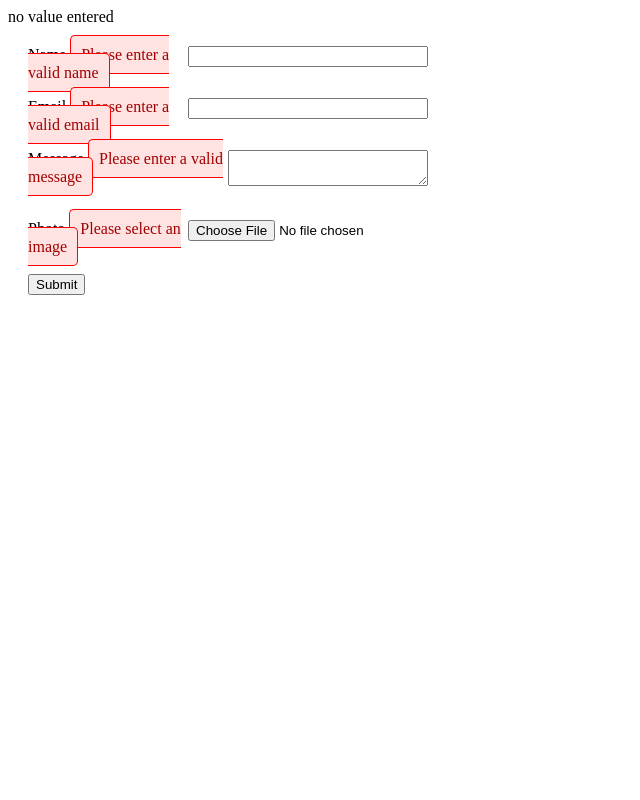
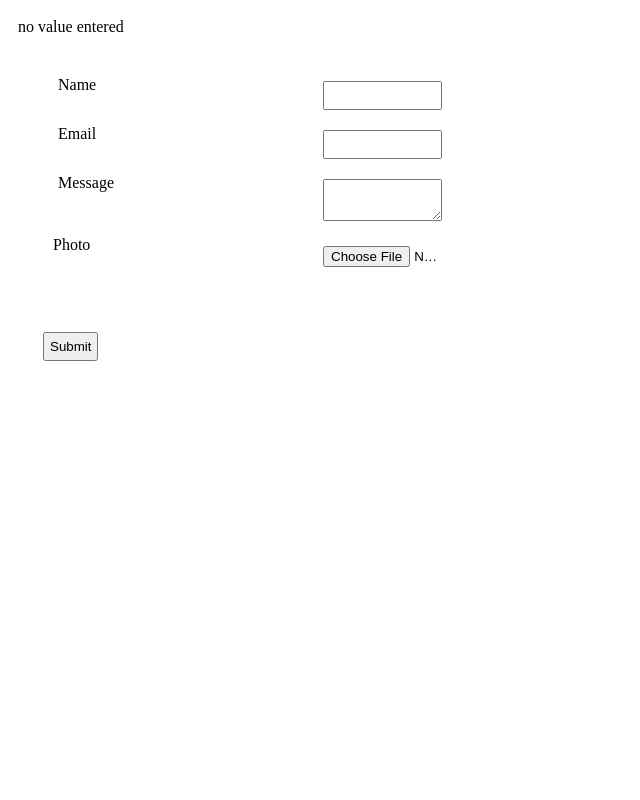
Before and after one commit to daxlah/formPhp, a PHP site: page / in a window 1280 px wide. Shown: the whole page, without its empty margins (0-640 px from the left). Run offline with PHP 8.4, Linux system fonts and the light colour scheme.

Commit message:
fixed css

```diff
--- a/basicCss.css
+++ b/basicCss.css
@@ -1,26 +1,43 @@
-#name{
+*{
+    padding: 5px;
+}
 
+
+textarea {
+    resize: vertical;
+    width: 25%;
+}
+
+label{
+    display: inline-block;
+    float: left;
+    clear: left;
+    width: 250px;
 }
 
 #mainForm{
     margin-top:20px;
-    width: 400px;
     margin-left:20px;
-    /*float:left;*/
+    width: 40%;
+
 }
 
-#message {
-    width: 200px;
+#submit{
+    margin-top: 50px;
+    float: left;
+    clear: both;
 }
 
 .fields input,.fields textarea {
-    float: right;
-    width: 60%;
+    display: inline-block;
+    float: left;
+    width: 25%;
+    margin: 10px;
 }
 
 
 .error{
-    /*display: none;*/
+    display: none;
     border-radius: 5px;
     padding: 10px;
     background-color: #ffe2e2;
--- a/index.php
+++ b/index.php
@@ -84,7 +84,7 @@ if(!empty($_POST)){
         </span>
     </div>
     <br>
-    <input type="submit" value="Submit">
+    <input type="submit" value="Submit" id="submit">
 </form>
 
 </html>
```
